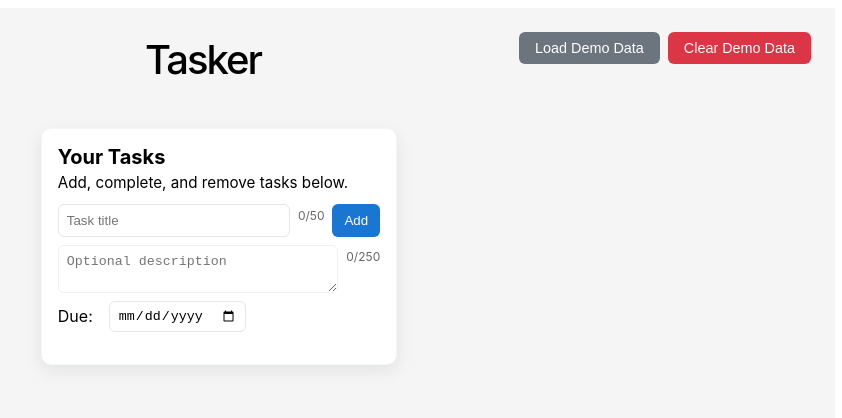
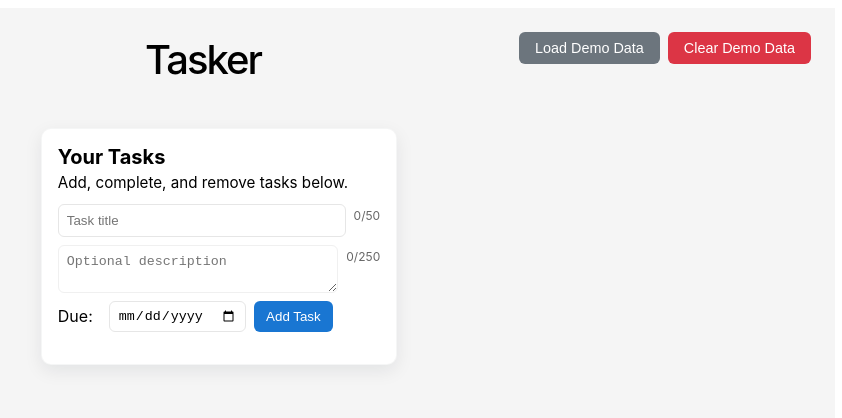
Before and after one commit to BPMSTC/Hyperion, an Angular app in the folder tasker/: page / in a window 1280 px wide. Shown: the top 418 px of the page, without its empty margins (437-1279 px from the left). Built offline with nearby package versions, Linux system fonts and the light colour scheme.

Commit message:
Moved add task button to be next to due date input. Dropped down color intensity for the orange overdue task coloring.

```diff
--- a/tasker/src/app/task-list/task-list.css
+++ b/tasker/src/app/task-list/task-list.css
@@ -159,8 +159,7 @@
 /* Overdue task row styling - Highlights the entire task row in orange */
 .task-row.overdue-row,
 #overdueTaskRow {
-	background-color: #ff8c00 !important; /* Full orange background for entire row */
-	border: 2px solid #cc5500 !important; /* Dark orange border */
+	background-color: #ff8c009b !important; /* Full orange background for entire row */
 	box-shadow: 0 2px 8px rgba(255, 140, 0, 0.4) !important; /* Orange glow effect */
 	padding: 0.75rem !important; /* Extra padding for prominence */
 }
--- a/tasker/src/app/task-list/task-list.html
+++ b/tasker/src/app/task-list/task-list.html
@@ -32,7 +32,6 @@
 			<input id="newTitleInput" name="title" class="task-input" [(ngModel)]="newTitle" placeholder="Task title" required maxlength="50" />
 			<div class="char-counter">{{ (newTitle || '').length }}/50</div>
 			<!-- Add legacy `add-button` class so the button uses original styling -->
-			<button class="btn-add add-button" type="submit">Add</button>
 		</div>
 
 		<div class="form-row">
@@ -44,6 +43,8 @@
 		<div class="form-row">
 			<label class="due-label">Due:</label>
 			<input type="date" name="dueDate" class="task-due" [(ngModel)]="newDueDate" aria-label="'Due date for new task: ' + newTitle" />
+						<button class="btn-add add-button" type="submit">Add Task</button>
+
 		</div>
 	</form>
 
```
